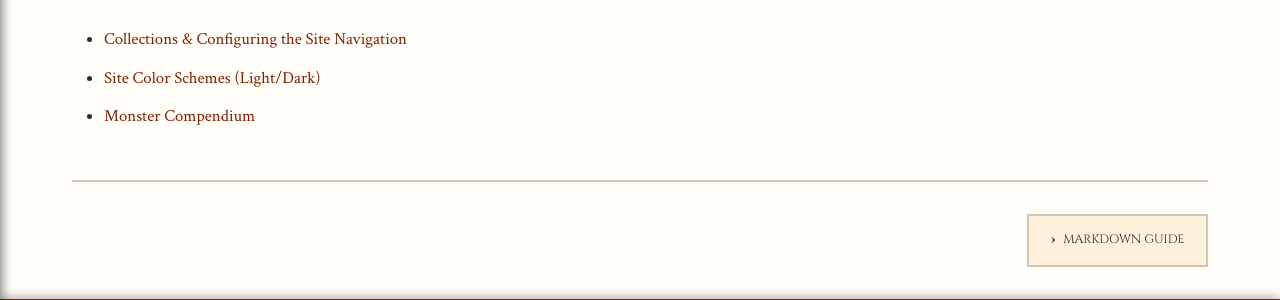
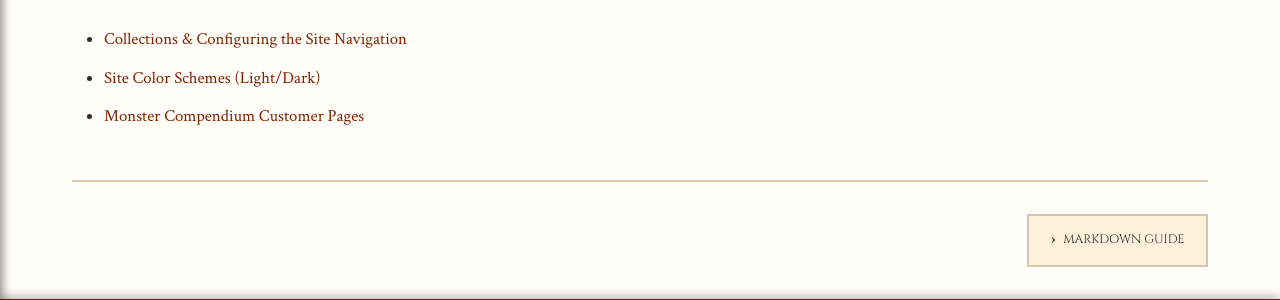
Before and after one commit to coconutswallow/Guides, a Jekyll site: the page built from _help/start.md, in a window 1280 px wide and 988 px high. Shown: the part 581-881 px from the top of the window. Built offline with Jekyll 4.4.1, drawn with Linux system fonts in a browser that asks for light colours; comment, search, counter and statistics services are not loaded.

Commit message:
Update start.md

```diff
--- a/_help/start.md
+++ b/_help/start.md
@@ -13,4 +13,4 @@
 
 - <a href="{{ 'help/collections/' | relative_url }}">Collections & Configuring the Site Navigation</a>
 - <a href="{{ 'help/colors/' | relative_url }}">Site Color Schemes (Light/Dark)</a>
-- <a href="{{ 'help/Monster-Compendium' | relative_url }}">Monster Compendium</a>
+- <a href="{{ 'help/Monster-Compendium' | relative_url }}">Monster Compendium Customer Pages</a>
```
